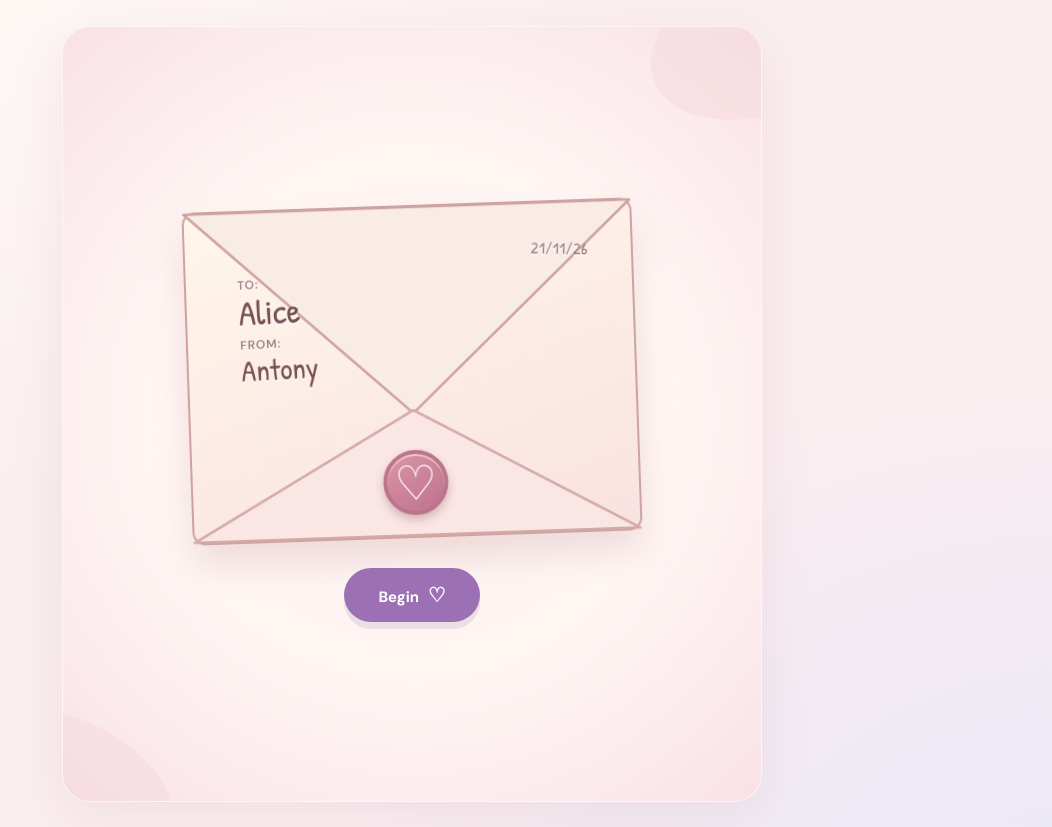
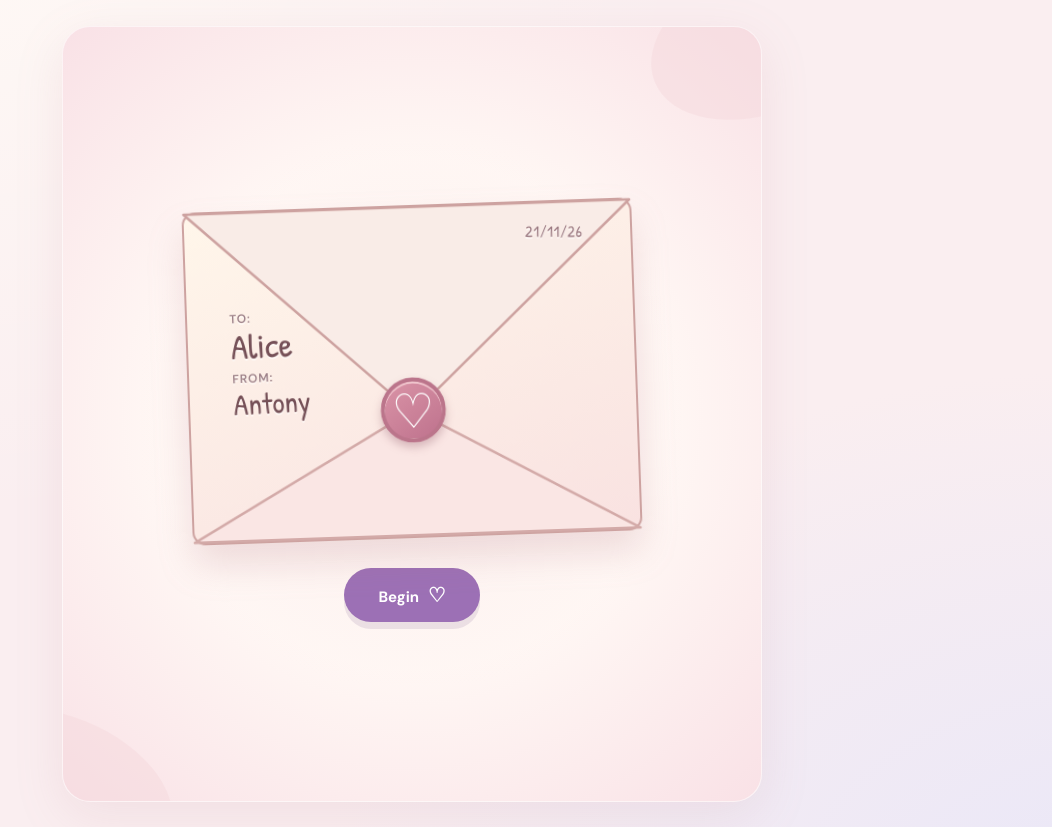
Before and after one commit to antonydis/for-alice, a plain HTML site: page index.html in a window 1280 px wide. Shown: the whole page, without its empty margins (228-1280 px from the left). Drawn offline with Linux system fonts and the light colour scheme.

Commit message:
Align envelope inscription with left fold and center heart seal on flap junction

```diff
--- a/styles.css
+++ b/styles.css
@@ -28,13 +28,13 @@ button:disabled{cursor:default;opacity:.45}
 .envelope-flap{width:100%;height:100%;z-index:3;overflow:visible;backface-visibility:hidden;transform-origin:top center}
 .envelope-front{width:100%;height:100%;z-index:4;overflow:visible;pointer-events:none}
 .envelope-address{position:absolute;inset:0;z-index:5;color:#765056;text-shadow:0 2px #fff9;pointer-events:none}
-.envelope-lines{position:absolute;top:20%;left:12%;display:flex;flex-direction:column;align-items:flex-start;gap:1px;transform:rotate(-1deg)}
-.envelope-date{position:absolute;top:12%;right:10%;font:clamp(12px,2.7vw,16px)/1.1 "Patrick Hand",cursive;letter-spacing:.04em;color:#9a7880;transform:rotate(3deg)}
+.envelope-lines{position:absolute;top:30%;left:10%;width:31%;display:flex;flex-direction:column;align-items:flex-start;gap:1px;transform:rotate(-1deg)}
+.envelope-date{position:absolute;top:7%;right:11%;font:clamp(12px,2.7vw,16px)/1.1 "Patrick Hand",cursive;letter-spacing:.04em;color:#9a7880;transform:rotate(2deg)}
 .envelope-recipient-label,.envelope-sender-label{font:600 clamp(9px,2.2vw,12px)/1.3 "DM Sans",system-ui,sans-serif;letter-spacing:.07em;text-transform:uppercase;color:#9d8188}
 .envelope-sender-label{margin-top:7px}
 .envelope-name{font:clamp(24px,5.5vw,35px)/1.02 "Patrick Hand",cursive;color:#755057}
 .envelope-name--sender{font-size:clamp(22px,4.8vw,30px)}
-.envelope-seal{position:absolute;left:50%;bottom:7%;z-index:6;transform:translateX(-50%);width:65px;height:65px;display:grid;place-items:center;border-radius:50%;font:48px/1 "Patrick Hand",cursive;color:#fff;background:linear-gradient(145deg,#da94a7,#be728d);border:4px solid #bb758b;box-shadow:inset 0 2px #ffe3e4a8,0 5px 8px #9a67745e}
+.envelope-seal{position:absolute;left:50%;top:61.56%;z-index:6;transform:translate(-50%,-50%);width:65px;height:65px;display:grid;place-items:center;border-radius:50%;font:48px/1 "Patrick Hand",cursive;color:#fff;background:linear-gradient(145deg,#da94a7,#be728d);border:4px solid #bb758b;box-shadow:inset 0 2px #ffe3e4a8,0 5px 8px #9a67745e}
 .envelope.opening .envelope-flap{animation:flap .85s ease-in-out forwards}
 .envelope.opening .envelope-paper{opacity:1;transform:translateY(-13%)}
 .envelope.opening .envelope-address,.envelope.opening .envelope-seal{animation:fade-away .4s forwards}
```
